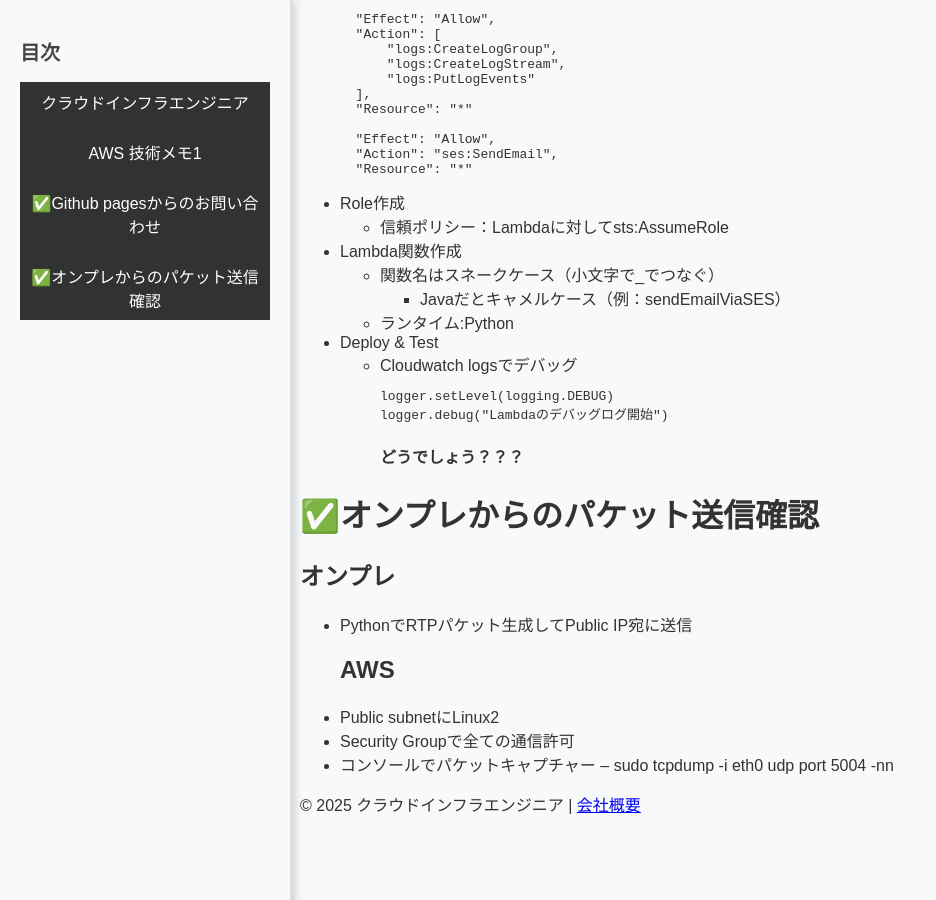
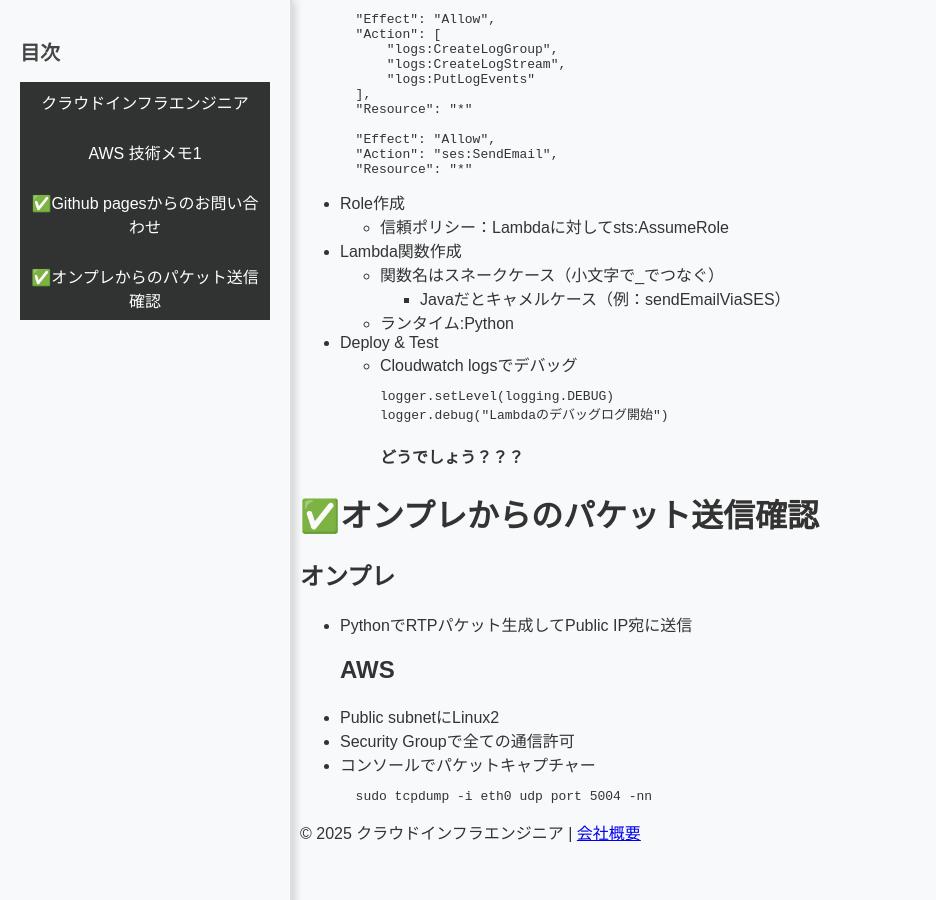
Before and after one commit to cloudrobo48/aws-cloud, a Jekyll site: the page built from docs/aws/aws-top.md, in a window 1280 px wide and 900 px high, scrolled down 1088 px. Shown: the whole window, without its empty margins (0-936 px from the left). Built offline with Jekyll 4.4.1, drawn with Linux system fonts in a browser that asks for light colours.

Commit message:
Update aws-top.md

```diff
--- a/docs/aws/aws-top.md
+++ b/docs/aws/aws-top.md
@@ -50,4 +50,6 @@ layout: default
 - Public subnetにLinux2
 - Security Groupで全ての通信許可
 - コンソールでパケットキャプチャー
-  -- sudo tcpdump -i eth0 udp port 5004 -nn
+~~~
+    sudo tcpdump -i eth0 udp port 5004 -nn
+~~~
```
